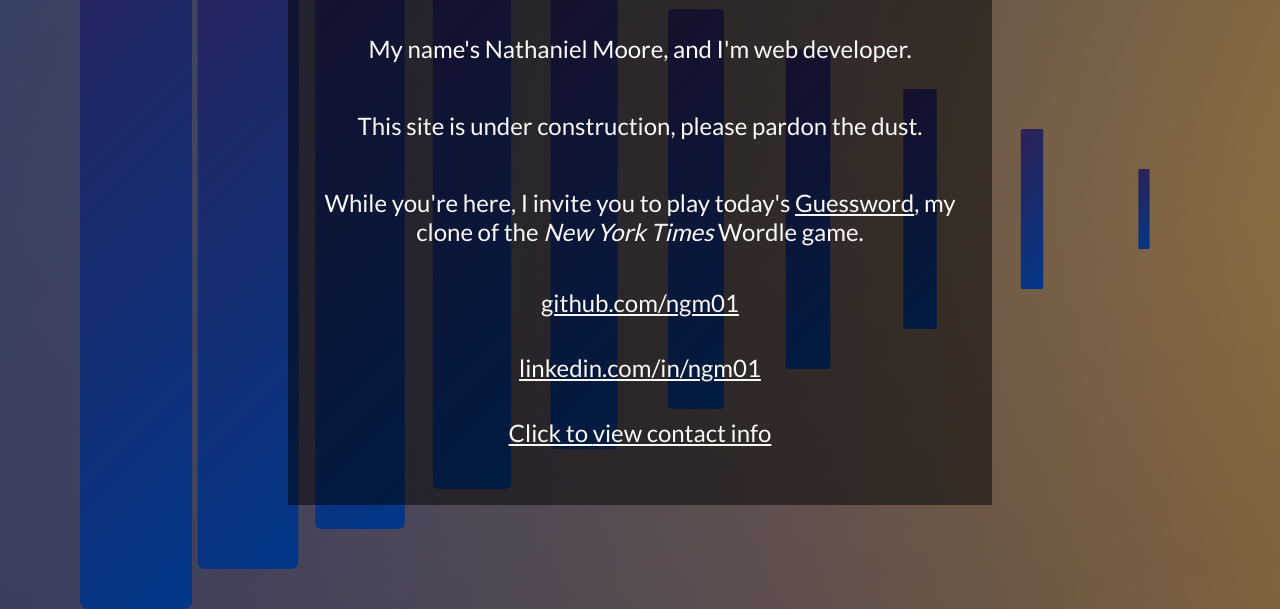
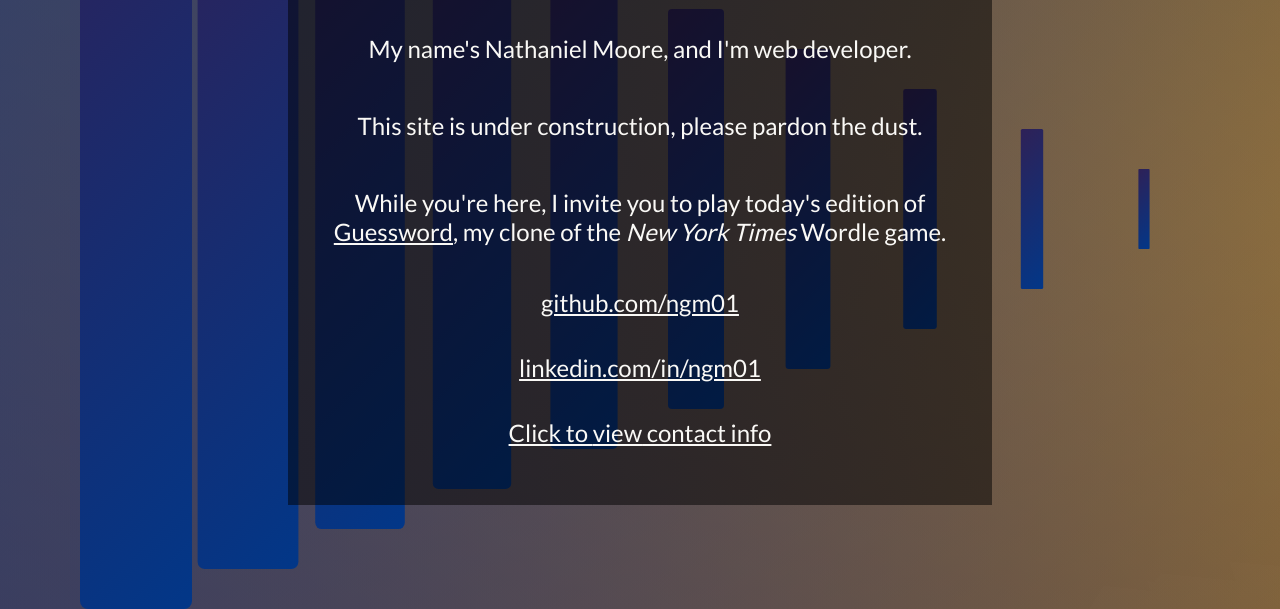
Before and after one commit to ngm01/personal-site, a plain HTML site: page index.html in a window 1280 px wide. Shown: the part 191-800 px from the top of the page. Drawn offline with Linux system fonts and the light colour scheme.

Commit message:
changes to text

```diff
--- a/index.html
+++ b/index.html
@@ -14,7 +14,7 @@
                 <p>My name's Nathaniel Moore, and I'm web developer.</p>
                 <p>This site is under construction, please pardon the dust.</p>
                 <div class="links">
-                    <p>While you're here, I invite you to play today's <a target="_blank" href="https://guessword.ngm01.com">Guessword</a>, my clone of the <i>New York Times</i> Wordle game.</p>
+                    <p>While you're here, I invite you to play today's edition of <a target="_blank" href="https://guessword.ngm01.com">Guessword</a>, my clone of the <i>New York Times</i> Wordle game.</p>
                 </div>
                 <div class="links">
                     <a href="https://github.com/ngm01" target="_blank" rel="noopener noreferrer">github.com/ngm01</a>
```
